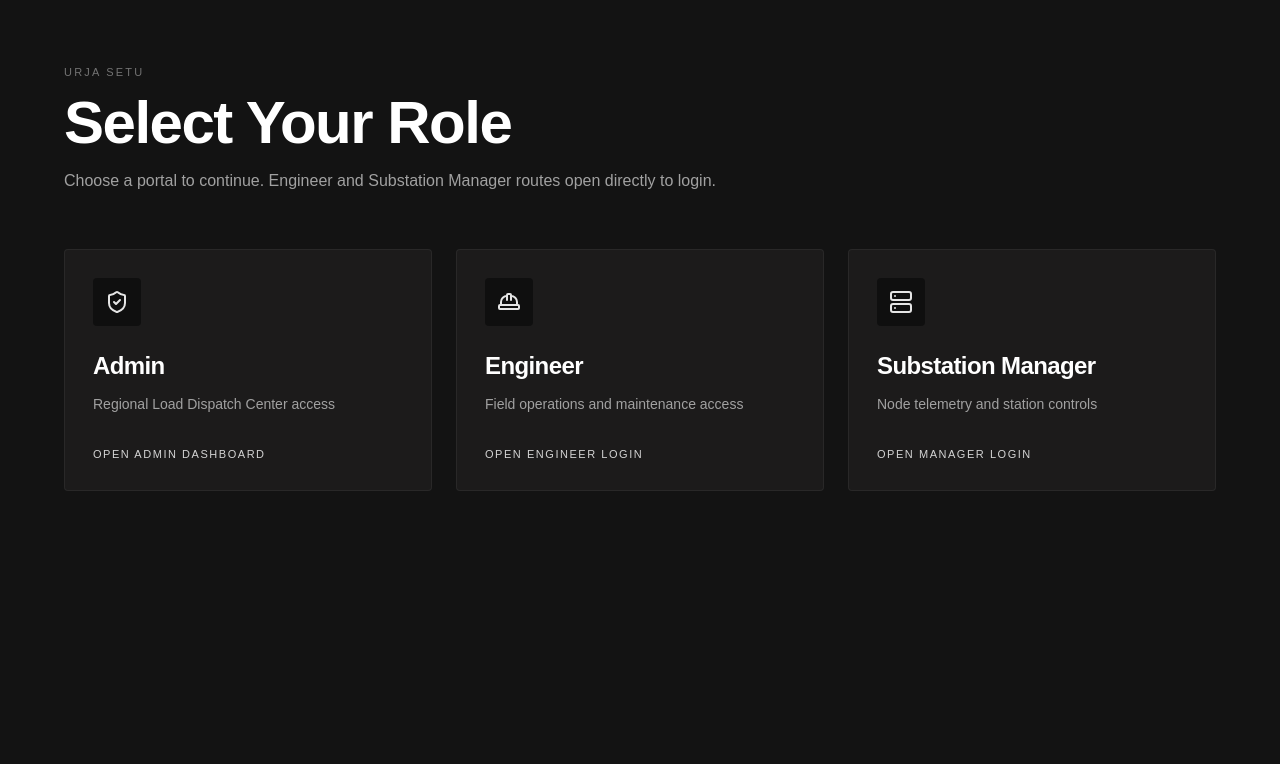
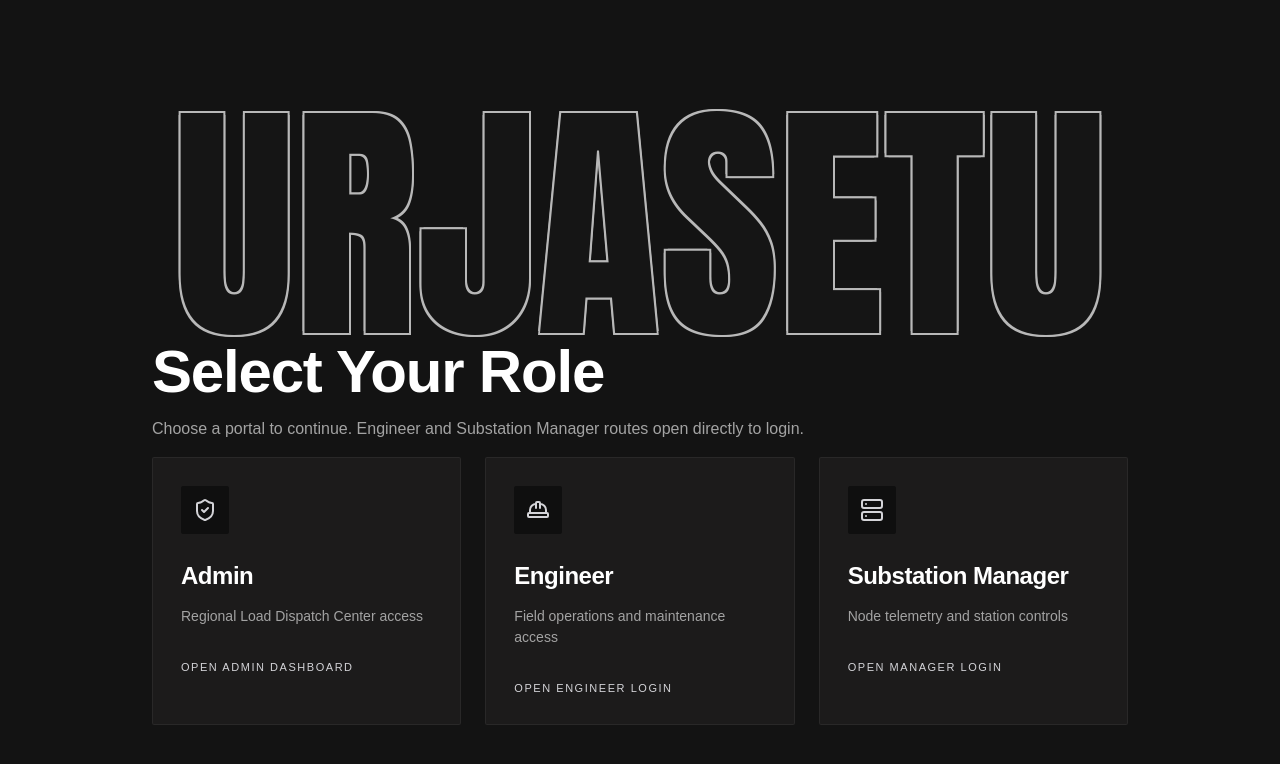
Before and after one commit to Priyam-code/power-grid-app, a Next.js app: page / in a window 1280 px wide. Shown: the top 764 px of the page. Built offline with nearby package versions, Linux system fonts and the light colour scheme.

Commit message:
feat(page): enhance UI with mouse hover effects and add styles for role selection

```diff
--- a/app/globals.css
+++ b/app/globals.css
@@ -19,6 +19,14 @@
   }
 }
 
+html, body {
+  height: 100%;
+  width: 100%;
+  overflow: hidden;
+  margin: 0;
+  padding: 0;
+}
+
 body {
   background: var(--background);
   color: var(--foreground);
--- /dev/null
+++ b/app/page.module.css
@@ -0,0 +1,183 @@
+.main {
+  height: 100vh;
+  background-color: #131313;
+  color: white;
+  padding: 0;
+  position: relative;
+  overflow: hidden;
+  width: 100vw;
+}
+
+@media (min-width: 768px) {
+  .main {
+    padding: 0;
+  }
+}
+
+.container {
+  margin-top: 120px;
+  margin-left: auto;
+  margin-right: auto;
+  max-width: 64rem;
+  width: 100%;
+  position: relative;
+  z-index: 10;
+  padding: 2rem 0.5rem;
+  height: 100vh;
+  display: flex;
+  flex-direction: column;
+  justify-content: center;
+}
+
+@media (min-width: 768px) {
+  .container {
+    padding: 2rem 1.5rem;
+  }
+}
+
+.header {
+  margin-bottom: 1rem;
+}
+
+.title {
+  margin-top: 0.75rem;
+  font-size: 2.25rem;
+  font-weight: 700;
+  letter-spacing: -0.02em;
+}
+
+@media (min-width: 768px) {
+  .title {
+    font-size: 3.75rem;
+  }
+}
+
+.subtitle {
+  margin-top: 1rem;
+  max-width: 42rem;
+  color: #a3a3a3;
+}
+
+.section {
+  display: grid;
+  grid-template-columns: repeat(auto-fit, minmax(0, 1fr));
+  gap: 1.5rem;
+}
+
+@media (min-width: 768px) {
+  .section {
+    grid-template-columns: repeat(3, 1fr);
+  }
+}
+
+.roleCard {
+  position: relative;
+  border-radius: 0.125rem;
+  border: 1px solid rgba(71, 71, 71, 0.3);
+  background-color: #1c1b1b;
+  padding: 1.75rem;
+  transition: all 0.3s ease-in-out;
+  text-decoration: none;
+  color: inherit;
+  display: block;
+}
+
+.roleCard:hover {
+  border-color: rgba(255, 255, 255, 0.5);
+  background-color: #222;
+}
+
+.iconBox {
+  display: inline-flex;
+  height: 3rem;
+  width: 3rem;
+  align-items: center;
+  justify-content: center;
+  border-radius: 0.125rem;
+  background-color: #0f0f0f;
+  color: #d4d4d8;
+  margin-bottom: 1.5rem;
+}
+
+.roleCard:hover .iconBox {
+  color: white;
+}
+
+.icon {
+  height: 1.5rem;
+  width: 1.5rem;
+}
+
+.roleName {
+  font-size: 1.5rem;
+  font-weight: 700;
+  letter-spacing: -0.02em;
+}
+
+.roleDescription {
+  margin-top: 0.75rem;
+  font-size: 0.875rem;
+  color: #a3a3a3;
+}
+
+.roleCta {
+  margin-top: 2rem;
+  font-size: 0.6875rem;
+  text-transform: uppercase;
+  letter-spacing: 0.14em;
+  color: #d4d4d8;
+  transition: color 0.3s ease-in-out;
+}
+
+.roleCard:hover .roleCta {
+  color: white;
+}
+
+.bgTextContainer {
+  position: fixed;
+  top: 0;
+  left: 0;
+  right: 0;
+  bottom: 0;
+  width: 100vw;
+  height: 100vh;
+  pointer-events: none;
+  overflow: hidden;
+  z-index: 0;
+  display: flex;
+  align-items: center;
+  justify-content: center;
+}
+
+.bgText {
+  font-size: clamp(8rem, 20vw, 28rem);
+  font-family: "Impact", sans-serif;
+  font-weight: 500;
+  color: #171717;
+  opacity: 0.7;
+  line-height: 0.9;
+  white-space: nowrap;
+  text-shadow: 2px 2px 0 #ffffff, -2px -2px 0 #ffffff, 2px -2px 0 #ffffff,
+    -2px 2px 0 #ffffff;
+  transition: all 0.1s ease-out;
+  display: inline-block;
+  margin-bottom: 350px;
+}
+
+.letter {
+  display: inline-block;
+  transition: all 0.15s ease-out;
+  text-shadow: 2px 2px 0 #ffffff, -2px -2px 0 #ffffff, 2px -2px 0 #ffffff,
+    -2px 2px 0 #ffffff;
+}
+
+.letterGlow {
+  text-shadow: 2px 2px 0 #ffffff, -2px -2px 0 #ffffff, 2px -2px 0 #ffffff,
+      -2px 2px 0 #ffffff,
+    0 0 20px rgba(255, 255, 255, 0.8),
+    0 0 40px rgba(255, 255, 255, 0.6),
+    0 0 60px rgba(255, 255, 255, 0.4);
+  color: #ffffff;
+  opacity: 1;
+  transform: scale(1.05);
+}
--- a/app/page.tsx
+++ b/app/page.tsx
@@ -1,5 +1,9 @@
+"use client";
+
 import Link from 'next/link';
 import { ShieldCheck, HardHat, Server } from 'lucide-react';
+import { useState, useEffect, useRef } from 'react';
+import styles from './page.module.css';
 
 const roles = [
 	{
@@ -26,40 +30,99 @@ const roles = [
 ];
 
 export default function Page() {
+	const [mousePos, setMousePos] = useState({ x: 0, y: 0 });
+	const [glowLetters, setGlowLetters] = useState<number[]>([]);
+	const textRef = useRef<HTMLDivElement>(null);
+	const text = 'URJA SETU';
+
+	useEffect(() => {
+		const handleMouseMove = (e: MouseEvent) => {
+			setMousePos({ x: e.clientX, y: e.clientY });
+
+			if (textRef.current) {
+				const letters = textRef.current.querySelectorAll('[data-letter-index]');
+				const newGlowLetters: number[] = [];
+
+				letters.forEach((letter) => {
+					const rect = (letter as HTMLElement).getBoundingClientRect();
+					const letterCenterX = rect.left + rect.width / 2;
+					const letterCenterY = rect.top + rect.height / 2;
+
+					const distance = Math.sqrt(
+						Math.pow(e.clientX - letterCenterX, 2) +
+							Math.pow(e.clientY - letterCenterY, 2)
+					);
+
+					// Glow effect when mouse is within 150px of letter
+					if (distance < 150) {
+						const index = parseInt((letter as HTMLElement).getAttribute('data-letter-index') || '0');
+						newGlowLetters.push(index);
+					}
+				});
+
+				setGlowLetters(newGlowLetters);
+			}
+		};
+
+		window.addEventListener('mousemove', handleMouseMove);
+		return () => window.removeEventListener('mousemove', handleMouseMove);
+	}, []);
+
 	return (
-		<main className="min-h-screen bg-[#131313] text-white px-6 py-12 md:px-12 md:py-16">
-			<div className="mx-auto max-w-6xl">
-				<header className="mb-10 md:mb-14">
-		<p className="text-[11px] uppercase tracking-[0.2em] text-neutral-500">Urja Setu</p>
-					<h1 className="mt-3 text-4xl md:text-6xl font-bold tracking-tight">Select Your Role</h1>
-					<p className="mt-4 max-w-2xl text-neutral-400">
+		<main className={styles.main}>
+			<div className={styles.container}>
+				<header className={styles.header}>
+					<h1 className={styles.title}
+					style={{
+						marginBottom:'0',
+					}}
+					>Select Your Role</h1>
+					<p className={styles.subtitle}
+					style={{
+						marginTop: '0',
+					}}
+					>
 						Choose a portal to continue. Engineer and Substation Manager routes open directly to login.
 					</p>
 				</header>
 
-				<section className="grid grid-cols-1 gap-6 md:grid-cols-3">
+				<section className={styles.section}>
 					{roles.map((role) => {
 						const Icon = role.icon;
 
 						return (
-							<Link
-								key={role.name}
-								href={role.href}
-								className="group rounded-sm border border-[#474747]/30 bg-[#1c1b1b] p-7 transition-all hover:border-white/50 hover:bg-[#222]"
-							>
-								<div className="mb-6 inline-flex h-12 w-12 items-center justify-center rounded-sm bg-[#0f0f0f] text-neutral-200 group-hover:text-white">
-									<Icon className="h-6 w-6" />
+							<Link key={role.name} href={role.href} className={styles.roleCard}>
+								<div className={styles.iconBox}>
+									<Icon className={styles.icon} />
 								</div>
-								<h2 className="text-2xl font-bold tracking-tight">{role.name}</h2>
-								<p className="mt-3 text-sm text-neutral-400">{role.description}</p>
-								<div className="mt-8 text-[11px] uppercase tracking-[0.14em] text-neutral-300 group-hover:text-white">
-									{role.cta}
-								</div>
+								<h2 className={styles.roleName}>{role.name}</h2>
+								<p className={styles.roleDescription}>{role.description}</p>
+								<div className={styles.roleCta}>{role.cta}</div>
 							</Link>
 						);
 					})}
 				</section>
 			</div>
+
+			{/* Large Background Text Effect with Individual Letter Glow */}
+			<div ref={textRef} className={styles.bgTextContainer}
+			style={{
+				height:"100vh",
+				width:"100vw",
+			}}
+			>
+				<div className={styles.bgText}>
+					{text.split('').map((letter, index) => (
+						<span
+							key={index}
+							data-letter-index={index}
+							className={`${styles.letter} ${glowLetters.includes(index) ? styles.letterGlow : ''}`}
+						>
+							{letter}
+						</span>
+					))}
+				</div>
+			</div>
 		</main>
 	);
 }
```
